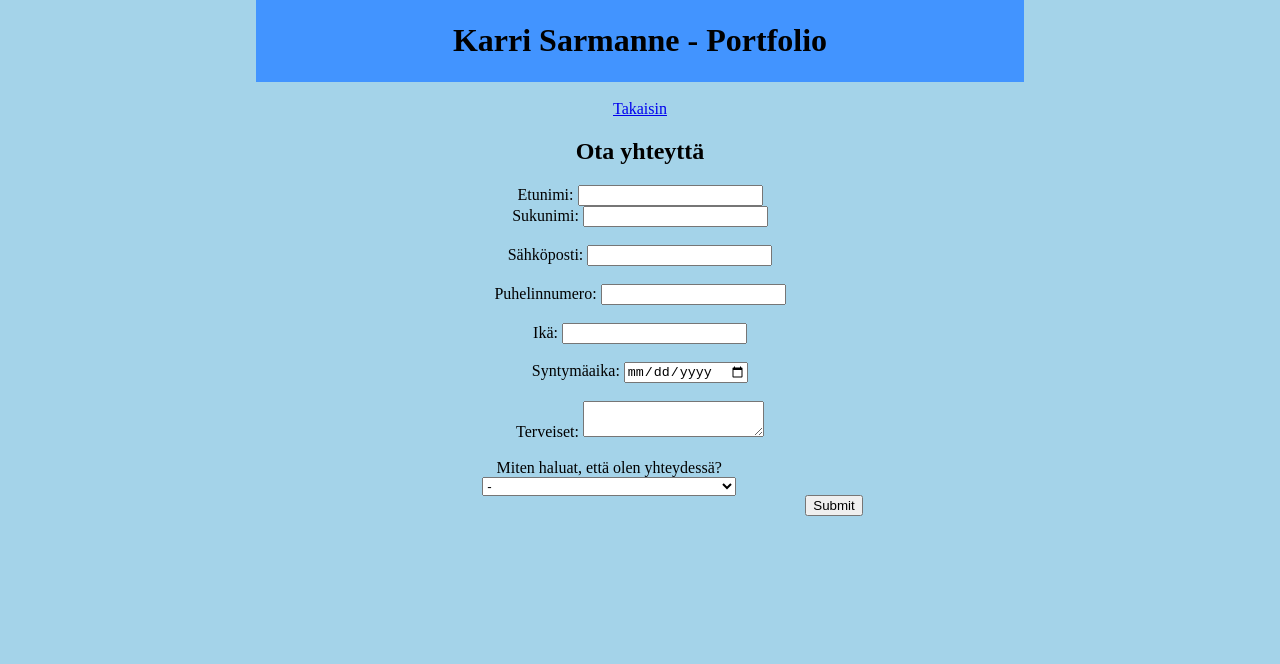
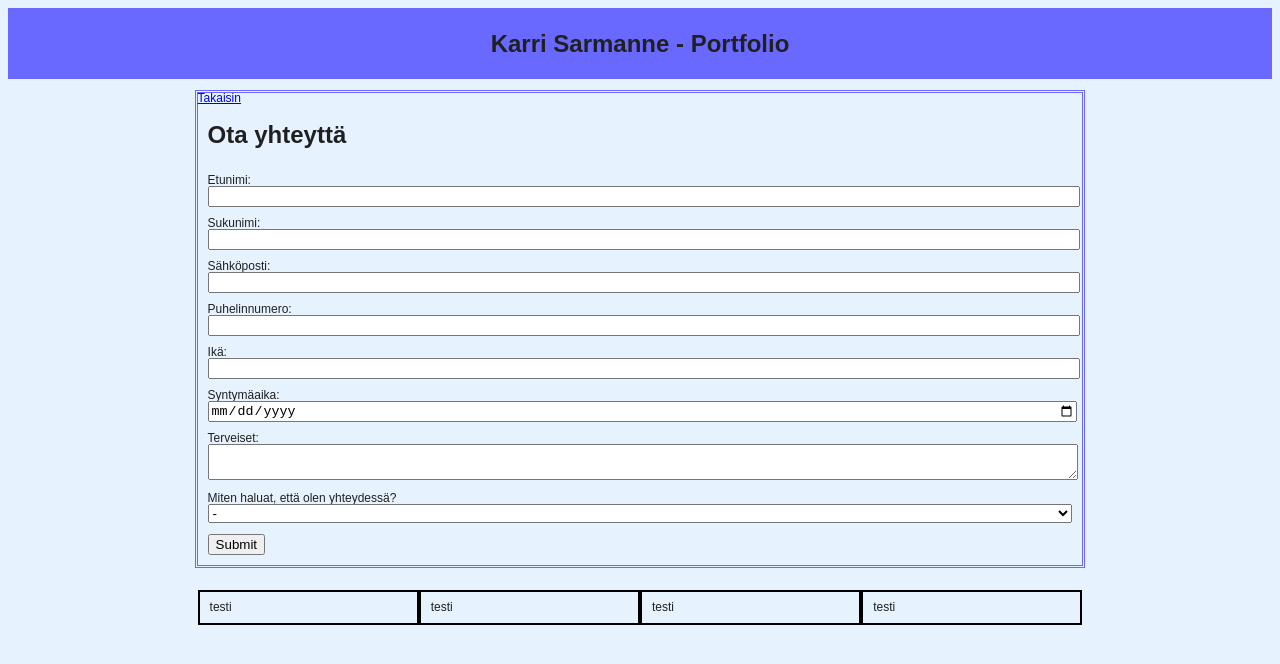
Before and after one commit to KarriSarmanne/portfolio, a plain HTML site: page ota-yhteytta.html in a window 1280 px wide. Drawn offline with Linux system fonts and the light colour scheme.

Commit message:
20201201

```diff
--- a/ota-yhteytta.html
+++ b/ota-yhteytta.html
@@ -3,45 +3,52 @@
   <head>
     <title>Ota yhteyttä</title>
     <meta name="viewport" content="width=device-width, initial-scale=1">
-    <link rel="stylesheet" type="text/css" href="portfolio.css">
+    <link rel="stylesheet" type="text/css" href="style.css">
   </head>
   <body>
     <header>
       <h1>Karri Sarmanne - Portfolio</h1>
     </header>
     <br>
+    <div class="alue1">
         <a href="index.html">Takaisin</a>
-    <h2>Ota yhteyttä</h2>
-    <div class="lomake">
-      <form>
+      <h1>Ota yhteyttä</h1>
+        <form class="lomake">
           <div class="lomakeElementti">
             <label for="etunimi">Etunimi:</label>
             <input type="text" id="etunimi" name="etunimi">
           </div>
+          <br>
           <div class="lomakeElementti">
             <label for="sukunimi">Sukunimi:</label>
-          <input type="text" id="sukunimi" name="sukunimi"><br><br>
+            <input type="text" id="sukunimi" name="sukunimi">
           </div>
+          <br>
           <div class="lomakeElementti">
             <label for="email" id="sahkoposti">Sähköposti:</label>
-          <input type="email"><br><br>
+            <input type="email">
           </div>
+          <br>
           <div class="lomakeElementti">
             <label for="puhelinnumero">Puhelinnumero:</label>
-          <input type="tel"><br><br>
+            <input type="tel">
           </div>
+          <br>
           <div class="lomakeElementti">
             <label for="ika">Ikä:</label>
-          <input type="number"><br><br>
+            <input type="number">
           </div>
+          <br>
           <div class="lomakeElementti">
             <label for="syntymaAika">Syntymäaika:</label>
-          <input type="date"><br><br>
+            <input type="date">
           </div>
+          <br>
           <div class="lomakeElementti">
             <label for="terveiset">Terveiset:</label>
-          <textarea></textarea><br><br>
+            <textarea></textarea>
           </div>
+          <br>
           <div class="lomakeElementti">
             <label>Miten haluat, että olen yhteydessä?</label><br>
             <select>
@@ -49,10 +56,25 @@
               <option value="puhelimitse">Puhelimitse</option>
               <option value="sähköpostitse">Sähköpostitse</option>
               <option value="eiYhteytta">En halua, että minuun otetaan yhteyttä.</option>
-          </select><br><br>
+            </select>
           </div>
+          <br>
           <input type="submit">
         </form>
+      <div class="laatikot">
+        <div class="laatikko" id="yhteystiedot">
+          testi
+        </div>
+        <div class="laatikko" id="uutiset">
+          testi
+        </div>
+        <div class="laatikko" id="somelinkit">
+          testi
+        </div>
+        <div class="laatikko" id="logo">
+          testi
+        </div>
+      </div>
     </div>
   </body>
 </html>
--- a/portfolio.css
+++ /dev/null
@@ -1,29 +0,0 @@
-body{
-  background: #a4d3e9;
-  text-align: center;
-  width: 60%;
-  margin: auto;
-}
-header{
-  background: #4294ff;
-  padding: 1px;
-}
-
-.opinnot{
-  margin: auto;
-}
-.opinnotTaulukko{
-  background: #0080ff54;
-  text-align: center;
-  align-self: center;
-}
-
-.lomake{
-  float: ;
-  display: ;
-}
-.lomakeElementti{
-  float: none;
-  display: inline-block;
-  width: 50%;
-}
--- /dev/null
+++ b/style.css
@@ -0,0 +1,56 @@
+body{
+  background-color: #e7f2ff;
+  color: #202020;
+  font-family: Arial, Helvetica, sans-serif;
+  font-weight: normal;
+  font-size: 12px;
+  line-height: 11px;
+}
+header{
+  text-align: center;
+  padding: 5px 10px;
+  background: #6969ff;
+}
+h1{
+  margin: 25px auto;
+}
+
+
+
+.opinnot{
+  margin-top: 10px;
+  border: 1px #6969ff solid;
+  padding: 20px;
+  border-radius: 20px;
+  text-align: center;
+}
+
+
+
+.alue1{
+  width: 70%;
+  margin: auto;
+  border: double;
+  border-color: #6969ff;
+}
+.alue1 h1{
+  padding-left: 10px;
+}
+.lomake{
+  display: block;
+  padding: 10px 10px;
+}
+.lomakeElementti input, .lomakeElementti textarea, .lomakeElementti select{
+  width: 100%;
+}
+.laatikot{
+
+}
+.laatikko{
+  float: left;
+  width: 25%;
+  border: 2px solid black;
+  padding: 10px;
+  box-sizing: border-box;
+  margin-top: 25px;
+}
```
Also changed, not shown: index.html (+6 -3 lines), scriptEmail.js (added, +30 -0 lines), sendemail.html (added, +33 -0 lines). Lines whose indentation alone changed are shown as unchanged.
